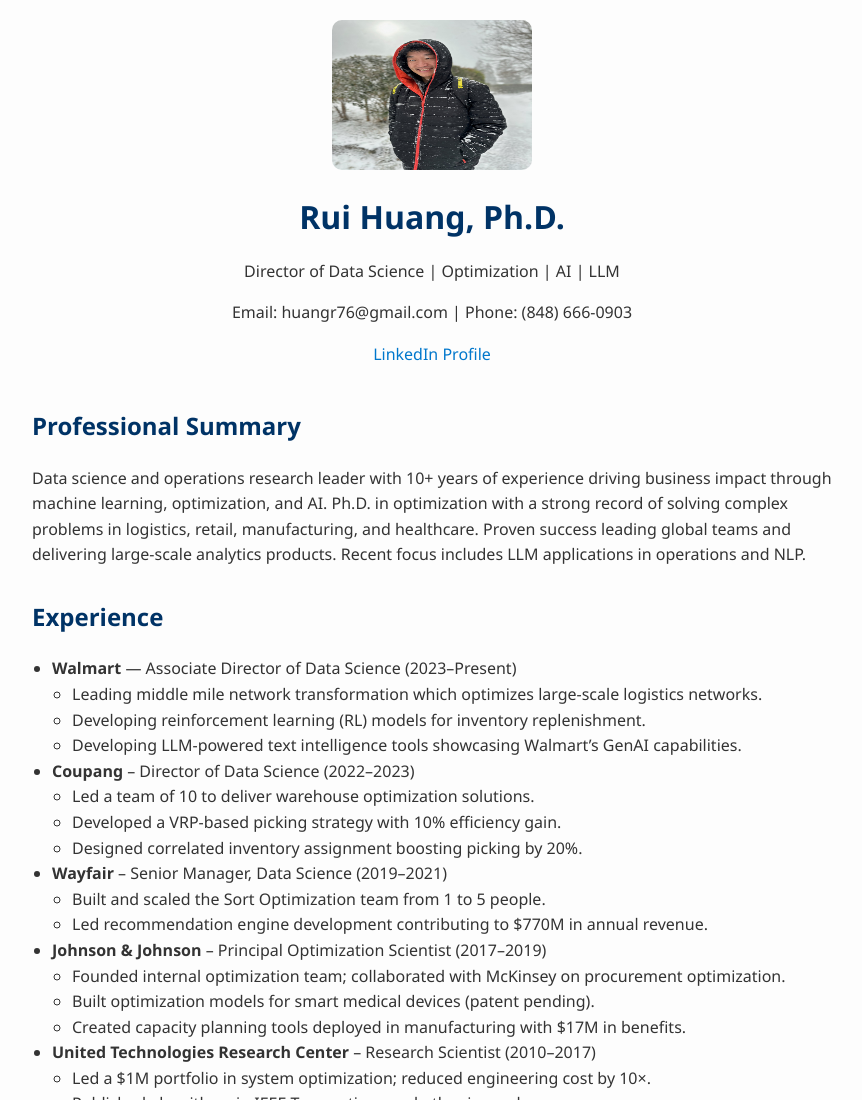
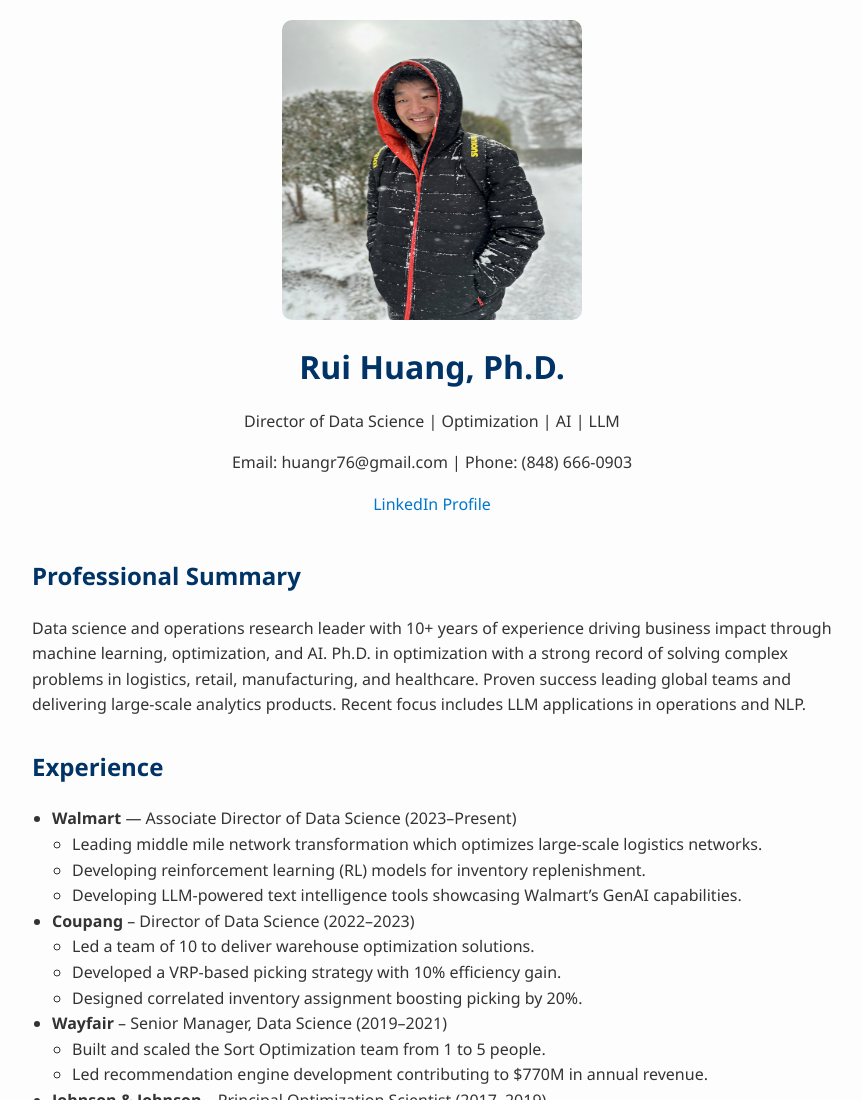
Before and after one commit to larrybirdhr-hr/github.io, a plain HTML site: page index.html in a window 1280 px wide. Shown: the top 1100 px of the page, without its empty margins (208-1070 px from the left). Drawn offline with Linux system fonts and the light colour scheme.

Commit message:
Update index.html
fix the picture ratio

```diff
--- a/index.html
+++ b/index.html
@@ -7,7 +7,7 @@
 </head>
 <body>
     <header>
-        <img src="profile.jpeg" alt="Profile Photo" style="width:200px; height:150px; border-radius:10px; display: block; margin: 0 auto;">
+        <img src="profile.jpeg" alt="Profile Photo" style="width:300px; height:300px; border-radius:10px; display: block; margin: 0 auto;">
         <h1>Rui Huang, Ph.D.</h1>
         <p>Director of Data Science | Optimization | AI | LLM</p>
         <p>Email: huangr76@gmail.com | Phone: (848) 666-0903</p>
```
